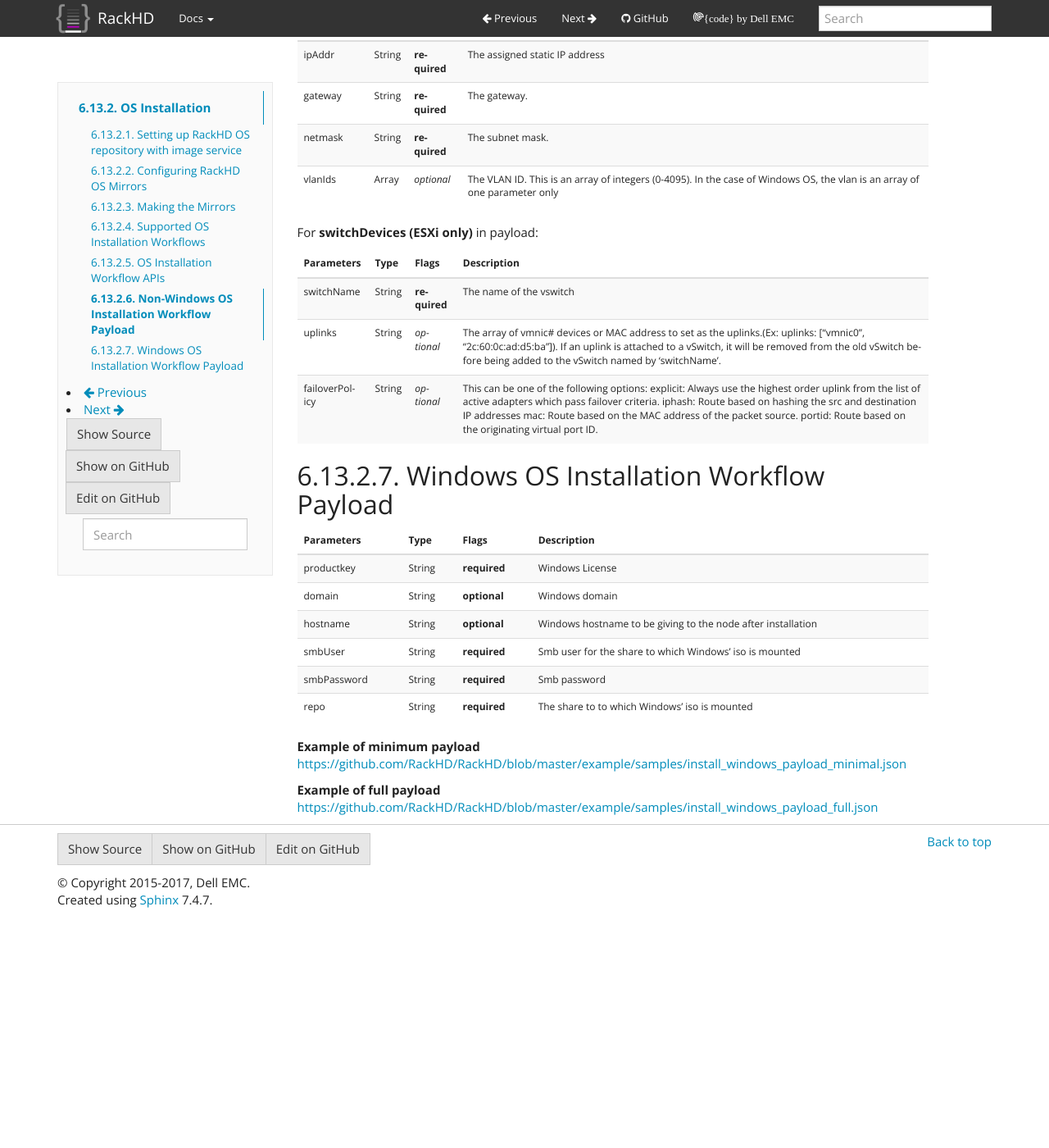
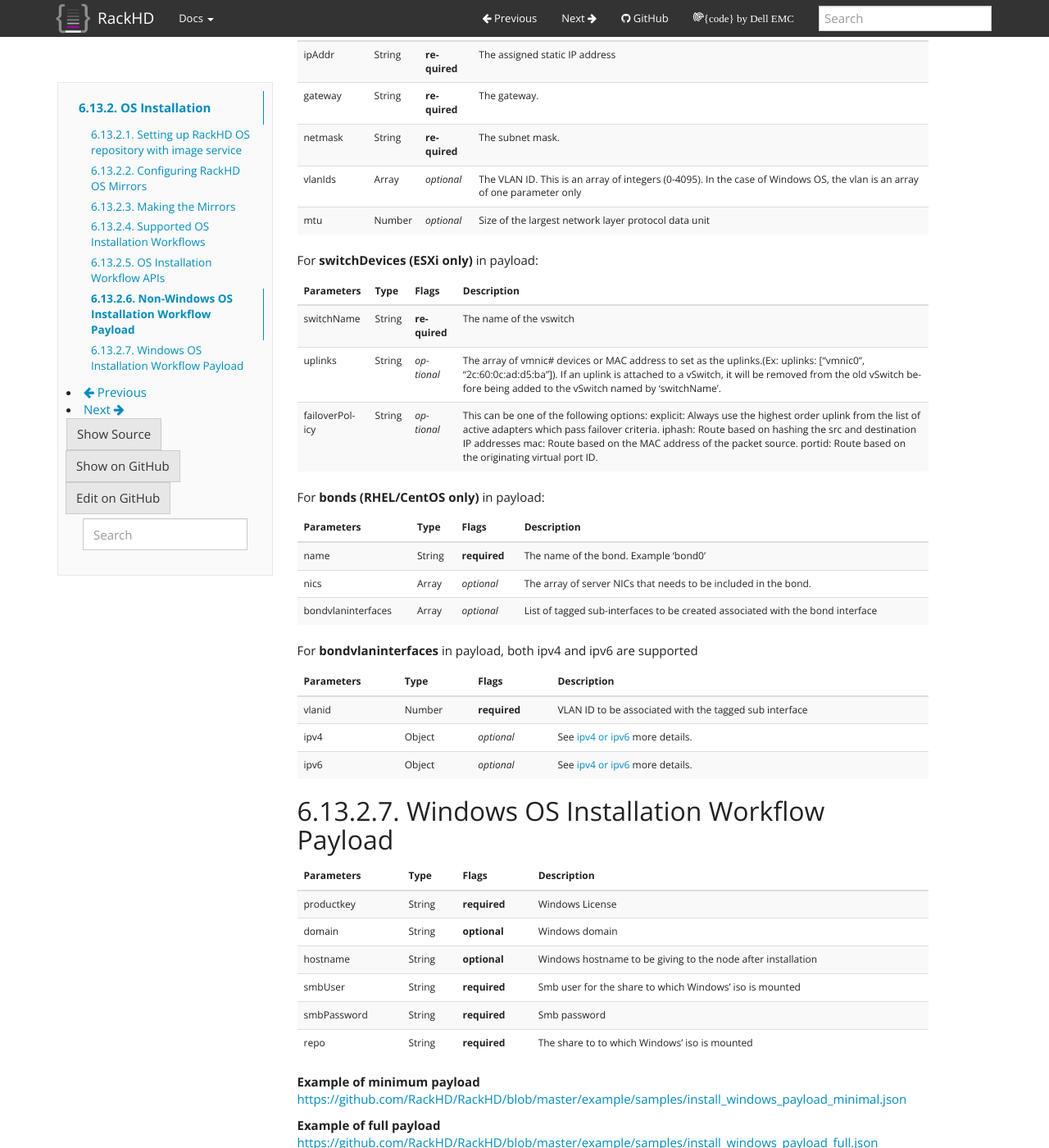
Before and after one commit to RackHD/docs, a Sphinx documentation site: the page built from docs/rackhd/install_os.rst, in a window 1280 px wide and 1400 px high, scrolled down 10399 px. Shown: the whole window at 82% size. Built offline with Sphinx 7.4.7, drawn with Linux system fonts in a browser that asks for light colours; before the commit the page ends 11517 px from its top, so only the background shows below that.

Commit message:
RHEL 7 new attributes
Included new attributes and their respective descriptions

```diff
--- a/docs/rackhd/install_os.rst
+++ b/docs/rackhd/install_os.rst
@@ -370,6 +370,7 @@ gateway     String   **required** The gateway.
 netmask     String   **required** The subnet mask.
 vlanIds     Array    *optional*   The VLAN ID. This is an array of integers (0-4095).
                                   In the case of Windows OS, the vlan is an array of one parameter only
+mtu         Number   *optional*   Size of the largest network layer protocol data unit
 =========== ======== ============ ============================================
 
 
@@ -384,6 +385,31 @@ switchName     String   **required** The name of the vswitch
 uplinks        String   *optional*   The array of vmnic# devices or MAC address to set as the uplinks.(Ex: uplinks: ["vmnic0", "2c:60:0c:ad:d5:ba"]). If an uplink is attached to a vSwitch, it will be removed from the old vSwitch before being added to the vSwitch named by 'switchName'.
 failoverPolicy String   *optional*   This can be one of the following options: explicit: Always use the highest order uplink from the list of active adapters which pass failover criteria. iphash: Route based on hashing the src and destination IP addresses mac: Route based on the MAC address of the packet source. portid: Route based on the originating virtual port ID.
 ============== ======== ============ ============================================
+
+.. _bonds:
+
+For **bonds** **(RHEL/CentOS only)** in payload:
+
+=================== ======== ============ ============================================
+Parameters          Type     Flags        Description
+=================== ======== ============ ============================================
+name                String   **required** The name of the bond. Example 'bond0'
+nics                Array    *optional*   The array of server NICs that needs to be included in the bond.
+bondvlaninterfaces  Array    *optional*   List of tagged sub-interfaces to be created associated with the bond interface
+=================== ======== ============ ============================================
+
+.. _bondvlaninterfaces:
+
+For **bondvlaninterfaces** in payload, both ipv4 and ipv6 are supported
+
+============== ======== ============ ============================================
+Parameters     Type     Flags        Description
+============== ======== ============ ============================================
+vlanid         Number   **required**  VLAN ID to be associated with the tagged sub interface
+ipv4           Object   *optional*    See `ipv4 or ipv6`_ more details.
+ipv6           Object   *optional*    See `ipv4 or ipv6`_ more details.
+============== ======== ============ ============================================
+
 
 Windows OS Installation Workflow Payload
 ^^^^^^^^^^^^^^^^^^^^^^^^^^^^^^^^^^^^^^^^^
```
